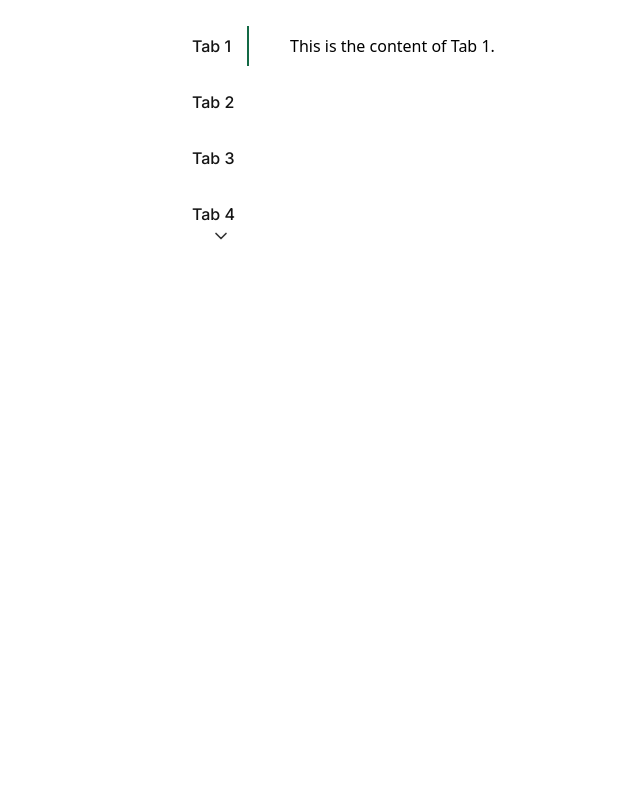
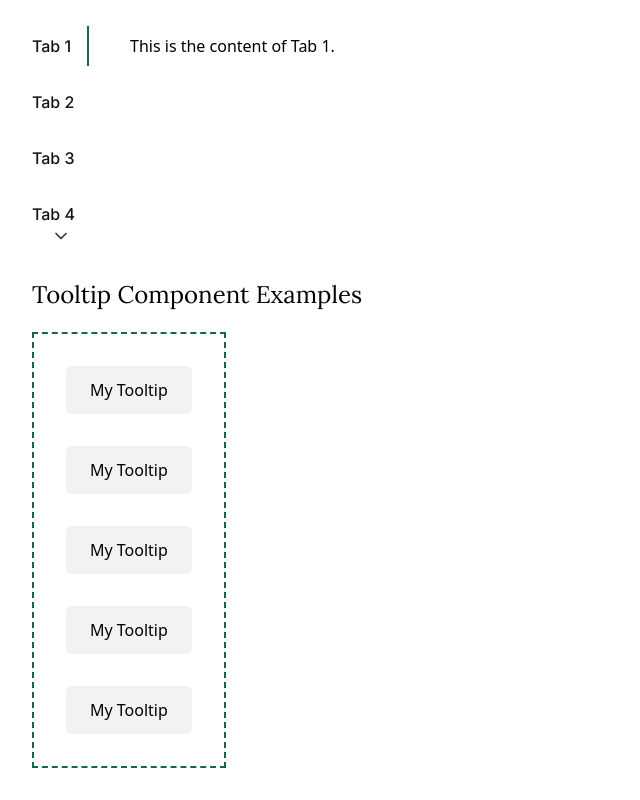
Before and after one commit to keoswalt/skillable-prototype-builder, a Next.js app: page /designSystemDemo in a window 1280 px wide. Shown: the part 6028-6828 px from the top of the page, without its empty margins (0-640 px from the left). Before the commit the page ends 6310 px from the top, so only its background shows below. Built offline with nearby package versions, Linux system fonts and the light colour scheme.

Commit message:
Add tooltip component

```diff
--- a/src/app/designSystemDemo/page.tsx
+++ b/src/app/designSystemDemo/page.tsx
@@ -8,6 +8,7 @@ import { BasicDialogExample } from '@/components/dialogs/BasicDialogExample';
 import TextFieldExample from '@/components/inputs/TextFieldExample';
 import SwitchExample from '@/components/inputs/SwitchExample';
 import TabsExample from '@/components/navigation/TabsExample';
+import TooltipExample from '@/components/info/TooltipExample';
 
 export default function Home() {
   return (
@@ -58,7 +59,11 @@ export default function Home() {
         <TabsExample />
       </section>
 
+      <section className="mt-8">
+        <h2 className="font-headline text-heading-sm mb-6">Tooltip Component Examples</h2>
+        <TooltipExample />
+      </section>
 
-      </main>
+    </main>
   );
 }
--- /dev/null
+++ b/src/components/info/Tooltip.tsx
@@ -0,0 +1,83 @@
+/**
+ * Tooltip component
+ * --------------------------------------
+ * A small, reusable overlay that appears when the user hovers (or focuses) on its child element.
+ *
+ * Props:
+ * - content: React.ReactNode – The text or JSX displayed inside the tooltip.
+ * - direction?: 'none' | 'top' | 'bottom' | 'left' | 'right' (default: 'top')
+ * - children: React.ReactNode – The element that triggers the tooltip on hover/focus.
+ * - className?: string – Additional class names for the tooltip bubble (useful for width overrides, etc.).
+ *
+ * Usage:
+ * <Tooltip content="Save" direction="bottom">
+ *   <IconButton icon={Icons.save} />
+ * </Tooltip>
+ *
+ * Accessibility:
+ * The tooltip is given role="tooltip" and is only visible on hover/focus.
+ * The wrapper sets aria-describedby automatically so that screen-readers can associate the
+ * trigger with the tooltip content.
+ */
+
+import React, { useId } from 'react';
+
+export type TooltipDirection = 'none' | 'top' | 'bottom' | 'left' | 'right';
+
+interface TooltipProps {
+  children: React.ReactNode;
+  content: React.ReactNode;
+  direction?: TooltipDirection;
+  className?: string;
+}
+
+export const Tooltip: React.FC<TooltipProps> = ({
+  children,
+  content,
+  direction = 'top',
+  className = '',
+}) => {
+  const id = useId();
+
+  // Positioning classes for the tooltip bubble relative to the trigger
+  const bubblePosition: Record<TooltipDirection, string> = {
+    top: 'bottom-full left-1/2 -translate-x-1/2 mb-2',
+    bottom: 'top-full left-1/2 -translate-x-1/2 mt-2',
+    left: 'right-full top-1/2 -translate-y-1/2 mr-2',
+    right: 'left-full top-1/2 -translate-y-1/2 ml-2',
+    none: 'left-1/2 -translate-x-1/2 top-0 mt-2', // fallback center top if no arrow
+  };
+
+  // Arrow placement per direction
+  const arrowBase =
+    'absolute w-2 h-2 rotate-45 bg-inherit'; // square rotated 45° becomes a diamond
+  const arrowPosition: Record<TooltipDirection, string> = {
+    top: 'bottom-[-0.25rem] left-1/2 -translate-x-1/2',
+    bottom: 'top-[-0.25rem] left-1/2 -translate-x-1/2',
+    left: 'right-[-0.25rem] top-1/2 -translate-y-1/2',
+    right: 'left-[-0.25rem] top-1/2 -translate-y-1/2',
+    none: 'hidden',
+  };
+
+  return (
+    <div className="relative inline-flex group">
+      {/* Trigger element */}
+      {React.isValidElement(children)
+        ? React.cloneElement(children as React.ReactElement, { 'aria-describedby': id } as any)
+        : children}
+
+      {/* Tooltip bubble */}
+      <div
+        id={id}
+        role="tooltip"
+        className={`pointer-events-none absolute z-10 whitespace-nowrap rounded-md bg-_components-tooltip-fill px-3 py-1 text-body-xs text-_components-text-light opacity-0 transition-opacity duration-200 group-hover:opacity-100 group-focus-within:opacity-100 ${bubblePosition[direction]} ${className}`}
+      >
+        {content}
+        {/* Arrow */}
+        <span className={`${arrowBase} ${arrowPosition[direction]}`} />
+      </div>
+    </div>
+  );
+};
+
+export default Tooltip;
--- /dev/null
+++ b/src/components/info/TooltipExample.tsx
@@ -0,0 +1,35 @@
+/**
+ * TooltipExample
+ * Demonstrates the five arrow-direction variants of the Tooltip component.
+ */
+
+import React from 'react';
+import Tooltip from './Tooltip';
+
+export const TooltipExample: React.FC = () => {
+  return (
+    <div className="flex flex-col gap-8 p-8 border-2 border-dashed border-primary-main w-fit">
+      <Tooltip content="My Tooltip" direction="none">
+        <span className="inline-block bg-softgrey-light rounded-md px-6 py-3">My Tooltip</span>
+      </Tooltip>
+
+      <Tooltip content="My Tooltip" direction="top">
+        <span className="inline-block bg-softgrey-light rounded-md px-6 py-3">My Tooltip</span>
+      </Tooltip>
+
+      <Tooltip content="My Tooltip" direction="bottom">
+        <span className="inline-block bg-softgrey-light rounded-md px-6 py-3">My Tooltip</span>
+      </Tooltip>
+
+      <Tooltip content="My Tooltip" direction="right">
+        <span className="inline-block bg-softgrey-light rounded-md px-6 py-3">My Tooltip</span>
+      </Tooltip>
+
+      <Tooltip content="My Tooltip" direction="left">
+        <span className="inline-block bg-softgrey-light rounded-md px-6 py-3">My Tooltip</span>
+      </Tooltip>
+    </div>
+  );
+};
+
+export default TooltipExample;
--- /dev/null
+++ b/src/components/info/index.ts
@@ -0,0 +1,4 @@
+export { default as Chip } from './Chip';
+export { default as Tooltip } from './Tooltip';
+export { default as ChipExample } from './ChipExample';
+export { default as TooltipExample } from './TooltipExample';
--- a/src/components/navigation/TabsExample.tsx
+++ b/src/components/navigation/TabsExample.tsx
@@ -17,7 +17,7 @@ export default function TabsExample() {
   }));
 
   return (
-    <div className="space-y-12 max-w-4xl mx-auto mt-8">
+    <div className="space-y-12 mx-auto mt-8">
       {/* Horizontal */}
       <div>
         <h2 className="text-heading-md font-headline mb-4">Horizontal Tabs</h2>
```
Also changed, not shown: 1 other file (tests, documents, lock files or other folders).
